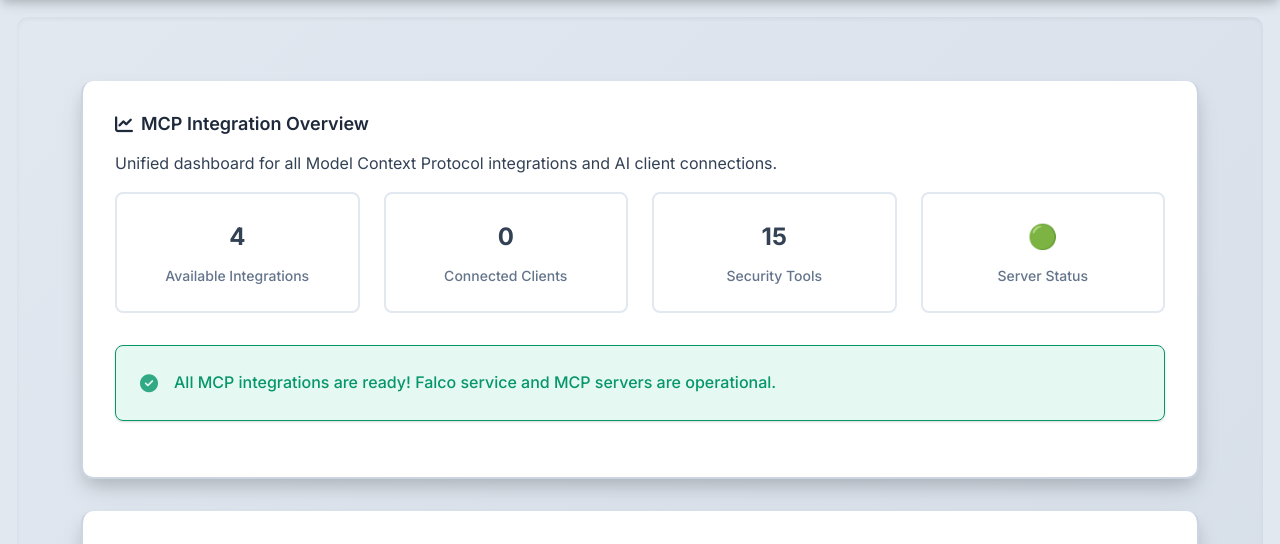
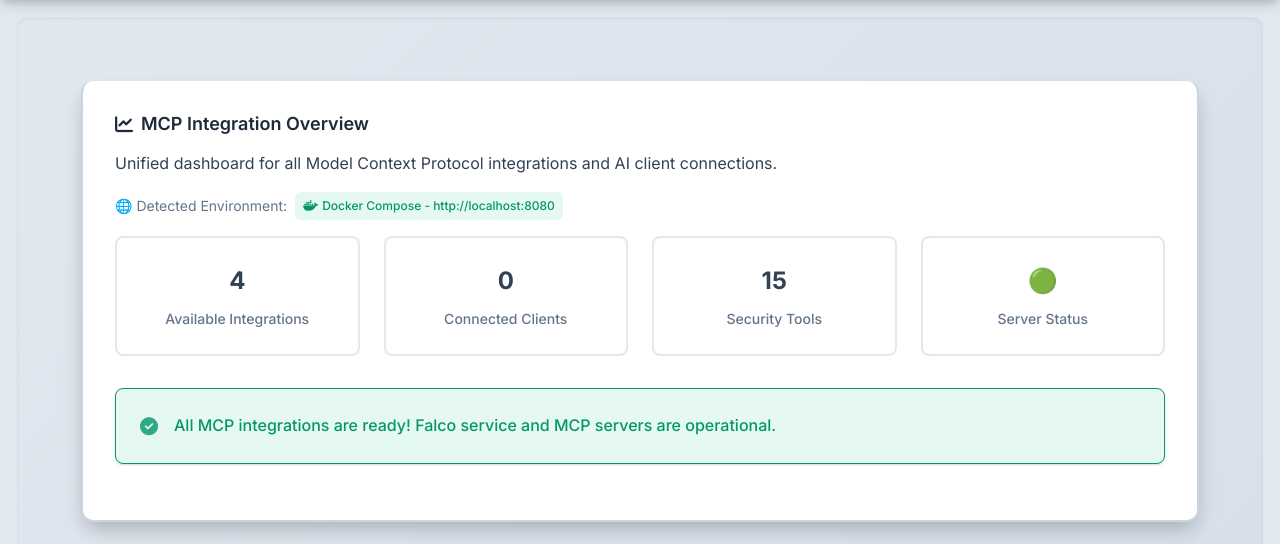
Before and after one commit to maddigsys/falco-ai, a Flask app: page /mcp-dashboard in a window 1280 px wide. Shown: the part 117-661 px from the top of the page. Run offline with Flask 3, Linux system fonts and the light colour scheme; data comes from the database, SQL or seed files in the repository; some libraries are stand-ins or nearby versions.

Commit message:
feat: add automatic environment detection to MCP dashboard
🌐 Smart Environment Detection:
- Added detectDeploymentEnvironment() function that identifies:
  • Kubernetes deployments (cluster.local, k8s hostnames)
  • Docker Compose (localhost, 127.0.0.1)
  • External/Production (domains, remote hosts)

🏷️ Dynamic Environment Badge:
- Visual indicator shows detected environment with appropriate icon:
  • ⚸ Kubernetes - orange badge
  • 🐳 Docker Compose - green badge
  • ☁️ External - blue badge
- Real-time display of current API base URL

🔧 Automatic API URL Updates:
- FALCO_API_BASE now dynamically updates based on environment
- No more hardcoded localhost:8080 in configurations
- All MCP client configs (Claude, VS Code, Cursor) adapt automatically

✨ Enhanced User Experience:
- Environment badge shows immediately upon page load
- Console logging for debugging environment detection
- Seamless switching between deployment types
- Configurations always show correct URLs for current environment

🧪 Tested Environments:
- ✅ Docker Compose: http://localhost:8080
- ✅ Kubernetes: http://hostname:8080 or cluster.local
- ✅ External: http://domain.com or IP addresses

🎯 Result:
- MCP dashboard now automatically adapts to ANY deployment environment
- Zero manual configuration required for different deployment types
- Copy-paste configs always work regardless of where system is deployed

```diff
--- a/templates/unified_mcp_dashboard.html
+++ b/templates/unified_mcp_dashboard.html
@@ -418,6 +418,15 @@
             MCP Integration Overview
         </h5>
         <p>Unified dashboard for all Model Context Protocol integrations and AI client connections.</p>
+
+        <!-- Environment Detection Badge -->
+        <div style="margin: var(--space-md) 0; display: flex; align-items: center; gap: var(--space-sm);">
+            <span style="color: var(--text-secondary); font-size: var(--text-sm);">🌐 Detected Environment:</span>
+            <span id="environmentBadge" class="status-indicator success">
+                <i class="fas fa-docker"></i>
+                Docker Compose - localhost:8080
+            </span>
+        </div>
 
         <div class="stats-grid">
             <div class="stat-card">
@@ -956,12 +965,53 @@ function updateConfigPaths() {
     updateConfigContent('claude-optimized', `${serverPath}/claude_mcp_server.py`);
 }
 
-// Update config content
+// Environment detection for MCP configurations
+function detectDeploymentEnvironment() {
+    const hostname = window.location.hostname;
+    const port = window.location.port;
+
+    console.log('🔍 MCP Environment Detection:', { hostname, port, origin: window.location.origin });
+
+    // Kubernetes detection patterns
+    if (hostname.includes('cluster.local') ||
+        hostname.includes('k8s') ||
+        hostname.includes('kubernetes') ||
+        (hostname !== 'localhost' && hostname !== '127.0.0.1' && !hostname.includes('.'))) {
+        return {
+            type: 'kubernetes',
+            apiBase: `http://${hostname}:${port || '8080'}`
+        };
+    }
+
+    // Docker Compose detection (usually localhost with specific ports)
+    if (hostname === 'localhost' || hostname === '127.0.0.1') {
+        return {
+            type: 'docker-compose',
+            apiBase: `http://${hostname}:${port || '8080'}`
+        };
+    }
+
+    // External/Production deployment
+    return {
+        type: 'external',
+        apiBase: window.location.origin
+    };
+}
+
+// Update config content with dynamic environment detection
 function updateConfigContent(client, serverPath) {
     const element = document.getElementById(client + '-config-content');
     if (element) {
+        const env = detectDeploymentEnvironment();
         let content = element.textContent;
+
+        // Update file paths
         content = content.replace(/\/path\/to\/falco-rag-ai-gateway\//g, serverPath.replace('/jsonrpc_mcp_server.py', '/').replace('/claude_mcp_server.py', '/'));
+
+        // Update FALCO_API_BASE with detected environment
+        content = content.replace(/http:\/\/localhost:8080/g, env.apiBase);
+
+        console.log(`✅ Updated ${client} config for ${env.type} environment: ${env.apiBase}`);
         element.textContent = content;
     }
 }
@@ -1141,6 +1191,56 @@ function showAlert(type, message) {
         }
     }, 5000);
 }
+
+// Update environment badge
+function updateEnvironmentBadge() {
+    const env = detectDeploymentEnvironment();
+    const badge = document.getElementById('environmentBadge');
+
+    let icon, label, className;
+
+    switch(env.type) {
+        case 'kubernetes':
+            icon = 'fas fa-dharmachakra';
+            label = `Kubernetes - ${env.apiBase}`;
+            className = 'status-indicator warning';
+            break;
+        case 'docker-compose':
+            icon = 'fab fa-docker';
+            label = `Docker Compose - ${env.apiBase}`;
+            className = 'status-indicator success';
+            break;
+        case 'external':
+            icon = 'fas fa-cloud';
+            label = `External - ${env.apiBase}`;
+            className = 'status-indicator success';
+            break;
+        default:
+            icon = 'fas fa-server';
+            label = `Unknown - ${env.apiBase}`;
+            className = 'status-indicator warning';
+    }
+
+    badge.className = className;
+    badge.innerHTML = `<i class="${icon}"></i> ${label}`;
+
+    console.log(`🏷️ Environment badge updated: ${env.type} - ${env.apiBase}`);
+}
+
+// Initialize page
+document.addEventListener('DOMContentLoaded', function() {
+    // Update environment badge
+    updateEnvironmentBadge();
+
+    // Update config paths (this will now include environment-specific API URLs)
+    updateConfigPaths();
+
+    // Load initial data
+    loadOverallStatus();
+    loadAvailableTools();
+
+    console.log('✅ MCP Dashboard initialized with environment detection');
+});
 </script>
 
 {% endblock %}
```
